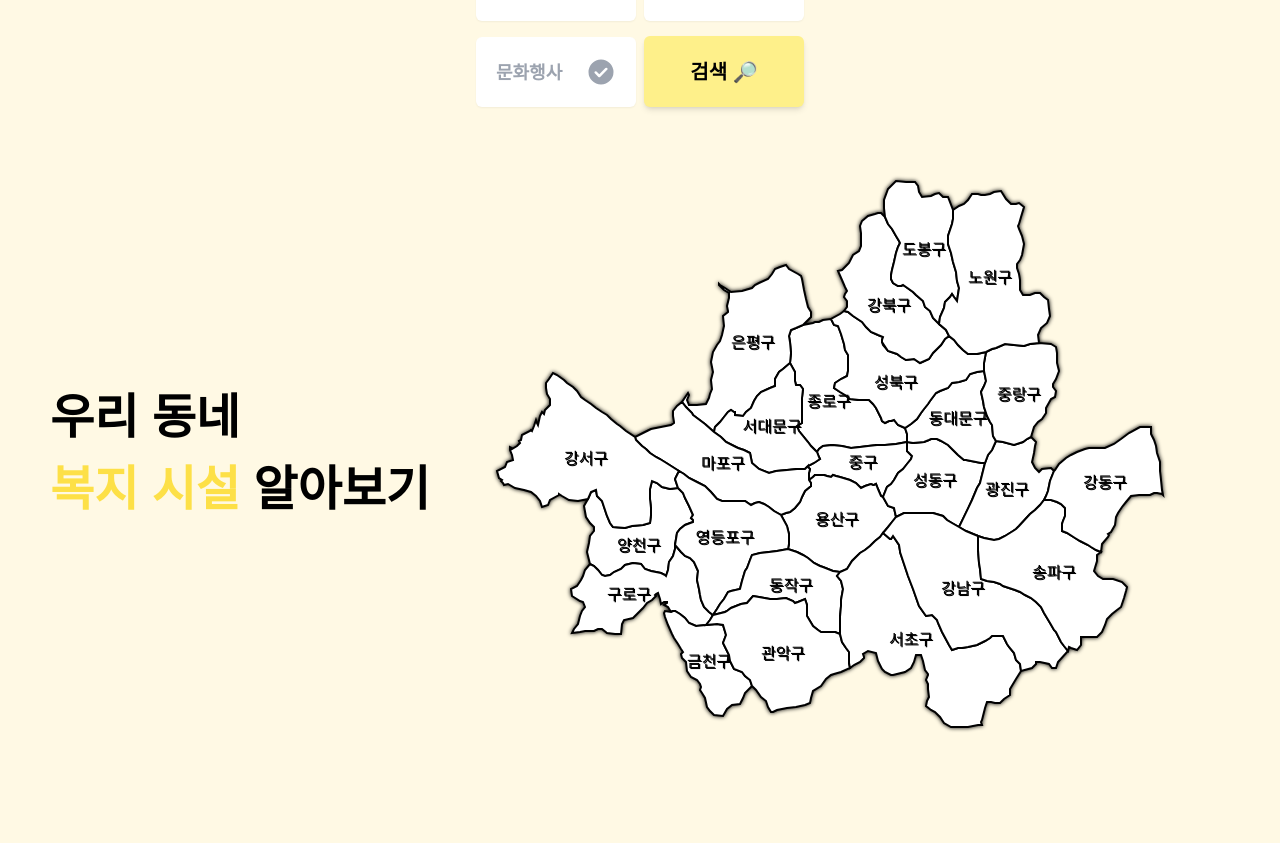
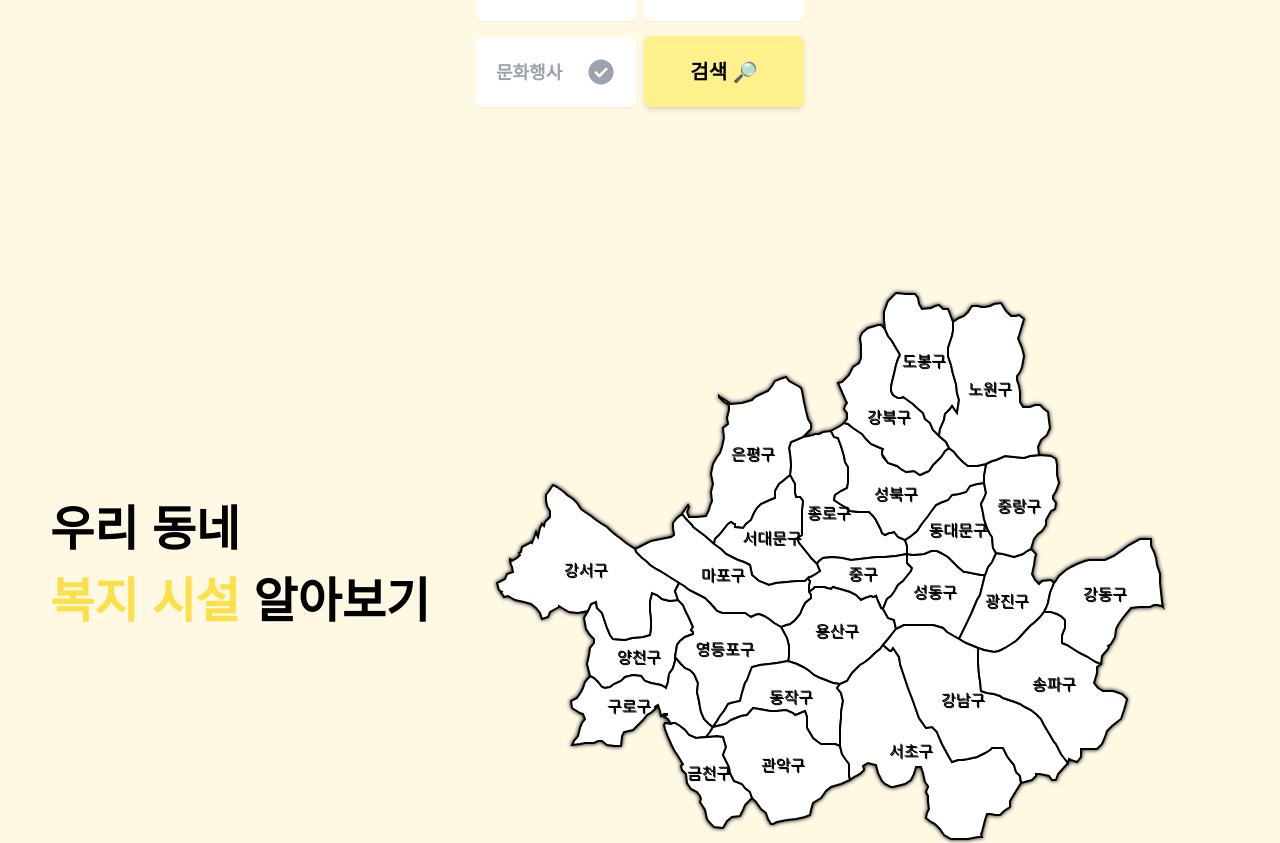
Before and after one commit to SeoulBomo/SeoulBomo.FE, a Next.js app: page / in a window 1280 px wide. Shown: the part 1022-1865 px from the top of the page. Built offline with nearby package versions, Linux system fonts and the light colour scheme; a web font is replaced by a local one.

Commit message:
chore: mapFrame 스크린 크기 수정

```diff
--- a/src/components/main/map/MapFrame.tsx
+++ b/src/components/main/map/MapFrame.tsx
@@ -5,7 +5,7 @@ export default function MapFrame() {
     "stroke-black stroke-2 fill-white hover:fill-yellowColor";
 
   return (
-    <div className="w-screen flex items-center justify-center mt-[1rem]">
+    <div className="w-screen mt-[8rem] flex items-center justify-center">
       <text className="font-bold text-[3rem] hidden lg:block" x="0" y="153">
         우리 동네
         <br /> <text className="text-yellow-300">복지 시설</text> 알아보기
```
